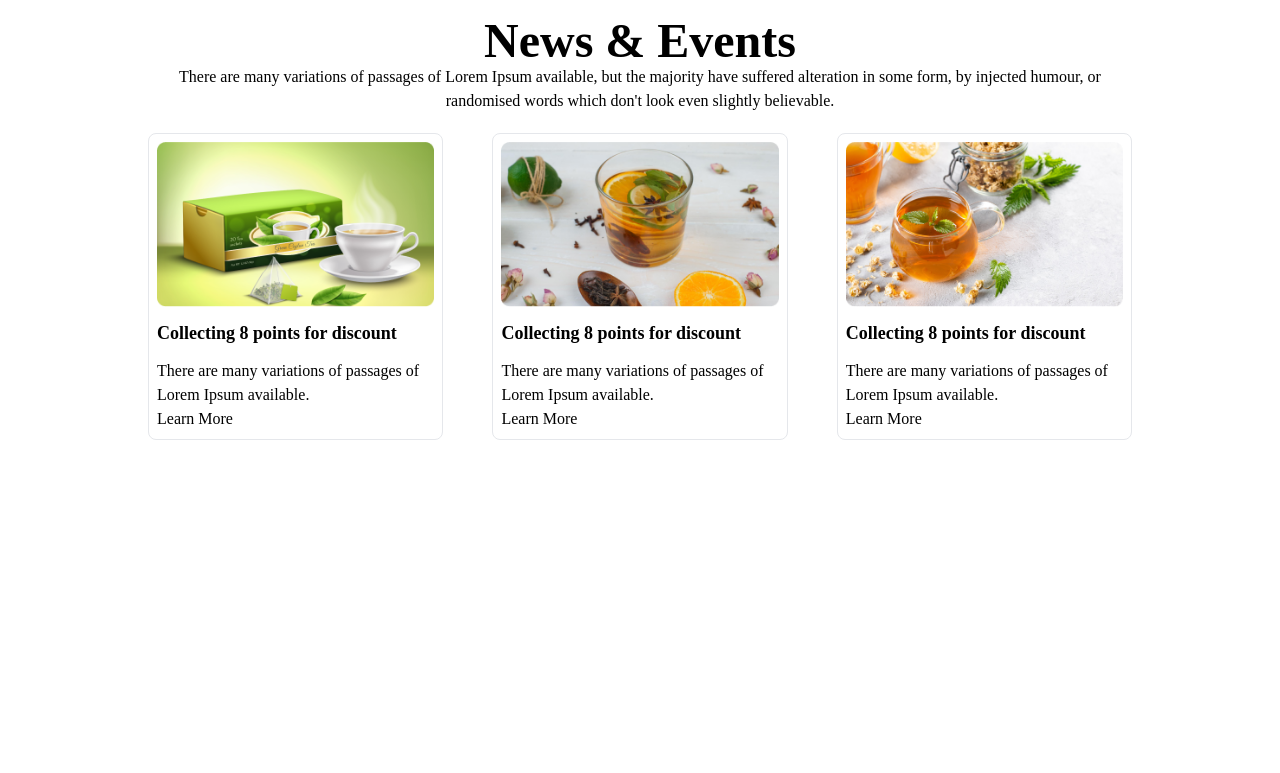
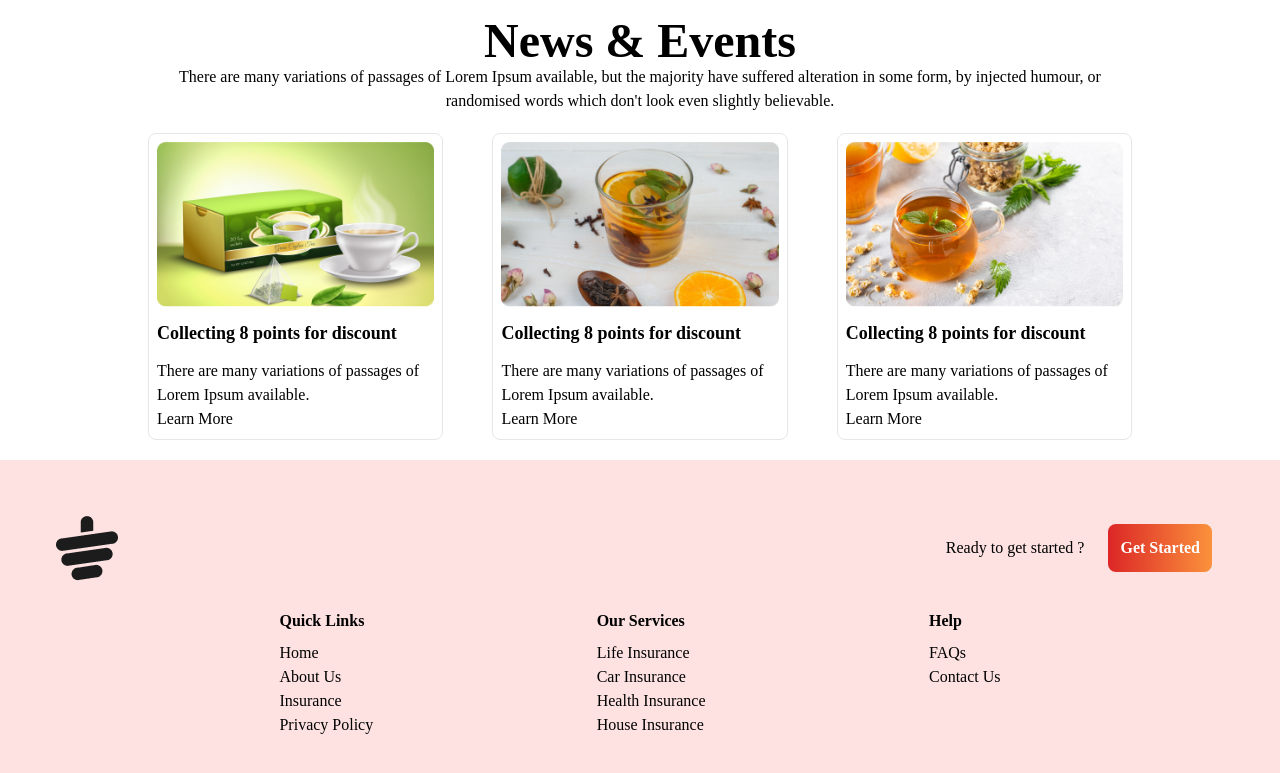
Before and after one commit to pally0091/tea-house, a website: page src/index.html in a window 1280 px wide. Shown: the part 2120-2893 px from the top of the page. Before the commit the page ends 2580 px from the top, so only its background shows below. Drawn offline with Linux system fonts and the light colour scheme.

Commit message:
finishing

```diff
--- a/src/index.html
+++ b/src/index.html
@@ -137,8 +137,42 @@
         </div>
     </div>
     <!-- footer  -->
-    <footer>
+    <footer class="bg-red-100 p-14">
+        <div class="flex flex-row justify-between">
+            <div>
+                <img src="../images/cup.png" alt="">
+            </div>
+            <div class="flex items-center">
+                <p class="mx-3">Ready to get started ? </p>
+                <button
+                    class="bg-gradient-to-r from-red-600 to-orange-400 p-3 flex rounded-lg text-white font-bold hover:bg-gradient-to-l from-[#FF8938] to-[#FF0000] mx-3 ">
+                    Get Started
+                    </button>
+            </div>
 
+        </div>
+        <div class="mt-5 flex flex-row justify-evenly">
+            <div class="flex flex-col">
+                <p class="font-semibold my-2">Quick Links</p>
+                <a href="">Home</a>
+                <a href="">About Us</a>
+                <a href=""> Insurance</a>
+                <a href="">Privacy Policy</a>
+            </div>
+            <div class="flex flex-col">
+                <p class="font-semibold my-2">Our Services</p>
+                <a href="">Life Insurance</a>
+                <a href="">Car Insurance</a>
+                <a href="">Health Insurance</a>
+                <a href="">House Insurance</a>
+            </div>
+            <div class="flex flex-col">
+                <p class="font-semibold my-2">Help</p>
+                <a href="">FAQs</a>
+                <a href="">Contact Us</a>
+            </div>
+
+        </div>
     </footer>
 </body>
 </html>
```
Also changed, not shown: dist/output.css.
